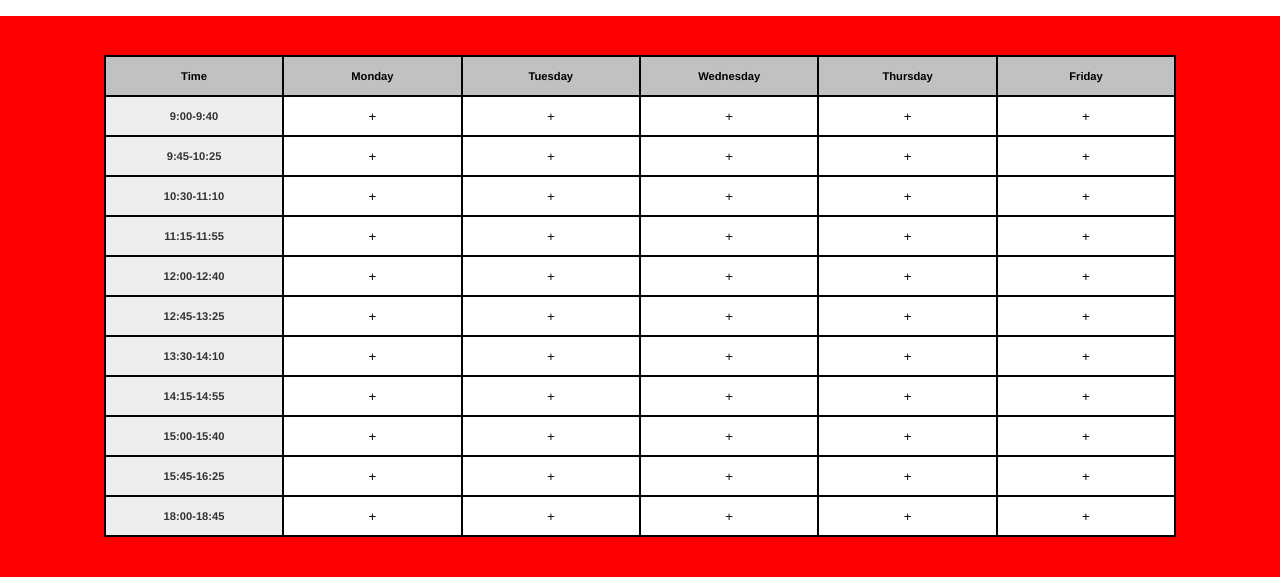
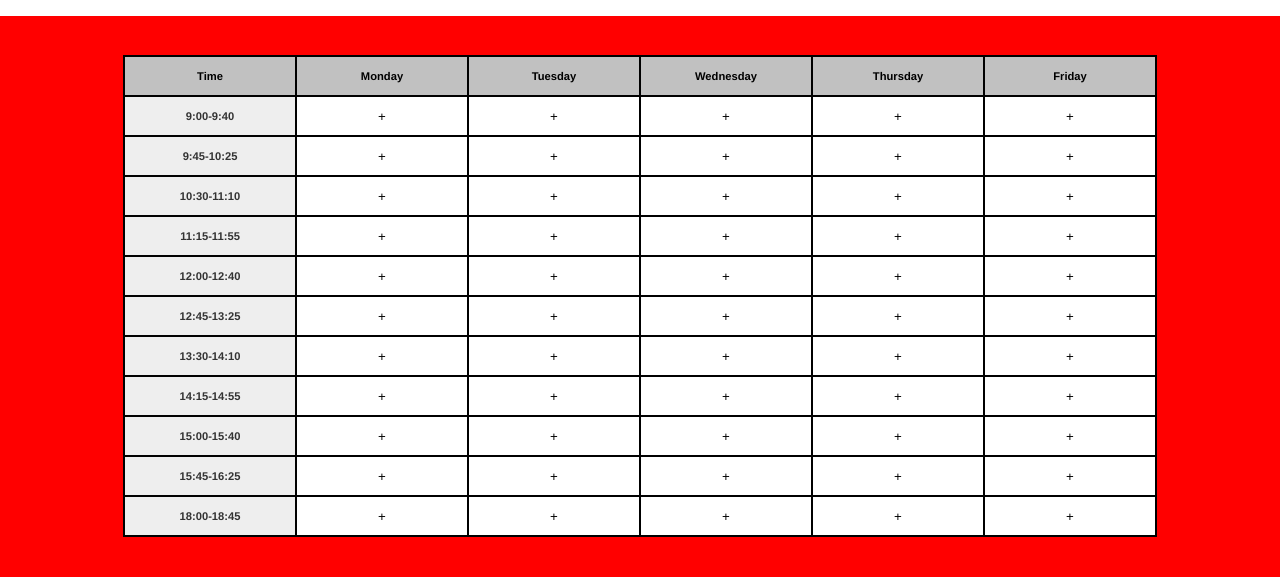
Before and after one commit to RigaStilaUnTehnikums/timetablemobile, a plain HTML site: page index.html in a window 1280 px wide. Shown: the part 120-697 px from the top of the page. Drawn offline with Linux system fonts and the light colour scheme.

Commit message:
Update index.html

```diff
--- a/index.html
+++ b/index.html
@@ -90,7 +90,7 @@
             padding: 5px;
             font-size: 0.8vw;
             height: 5vh;
-            width: 13vw;
+            width: 12.5vw;
         }
 
         .time-slot {
```
